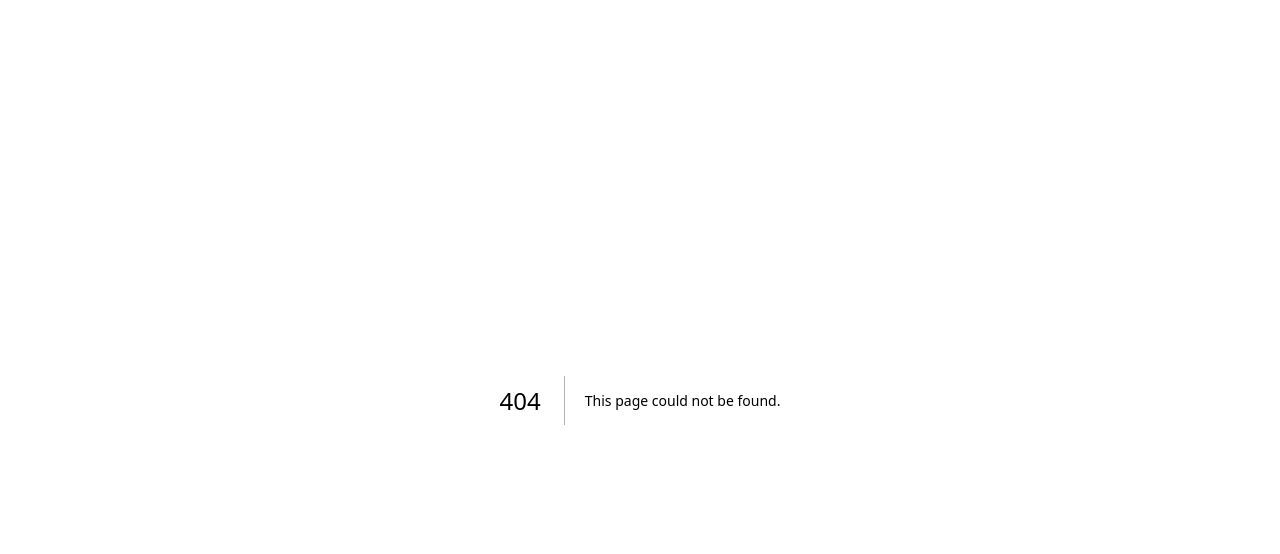
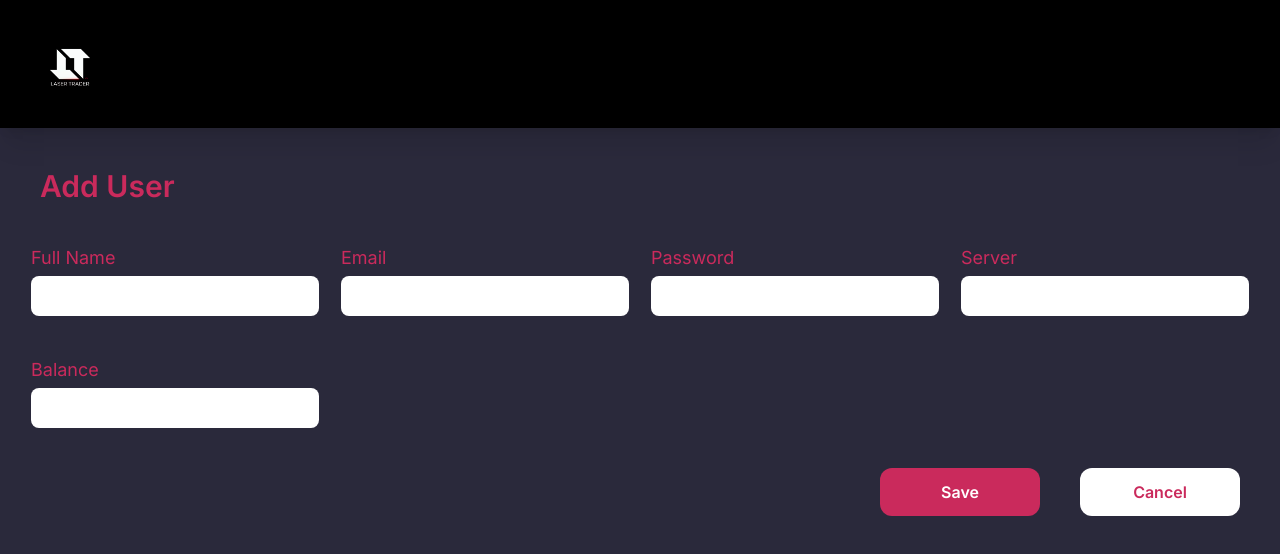
Before and after one commit to uzairusman1425/trading-app, a Next.js app: page /admin/add-user in a window 1280 px wide. Before the commit this address had no page. Shown: the top 554 px of the page. Built offline with nearby package versions, Linux system fonts and the light colour scheme.

Commit message:
Admin add user page designed...

```diff
--- /dev/null
+++ b/src/app/admin/add-user/page.js
@@ -0,0 +1,71 @@
+"use client"
+
+import { useRouter } from "next/navigation"
+import Image from "next/image"
+
+export default function AddUser() {
+	const router = useRouter()
+
+	return (
+		<div className="h-screen w-screen bg-primary flex flex-col">
+			<div className="h-32 w-full bg-black shadow-xl gap-10 px-5 flex items-center">
+				<Image src={"/logo.webp"} alt="logo" height={100} width={100} />
+			</div>
+			<div className="flex-1 flex flex-col gap-10 p-10">
+				<p className="text-3xl font-semibold text-secondary">
+					Add User
+				</p>
+				<div className="w-full grid grid-cols-4 place-items-center gap-10">
+					<div className="flex flex-col gap-1">
+						<p className="text-secondary text-lg">Full Name</p>
+						<input
+							className="h-10 w-72 rounded-lg px-3"
+							type="text"
+						/>
+					</div>
+					<div className="flex flex-col gap-1">
+						<p className="text-secondary text-lg">Email</p>
+						<input
+							className="h-10 w-72 rounded-lg px-3"
+							type="text"
+						/>
+					</div>
+					<div className="flex flex-col gap-1">
+						<p className="text-secondary text-lg">Password</p>
+						<input
+							className="h-10 w-72 rounded-lg px-3"
+							type="text"
+						/>
+					</div>
+					<div className="flex flex-col gap-1">
+						<p className="text-secondary text-lg">Server</p>
+						<input
+							className="h-10 w-72 rounded-lg px-3"
+							type="text"
+						/>
+					</div>
+					<div className="flex flex-col gap-1">
+						<p className="text-secondary text-lg">Balance</p>
+						<input
+							className="h-10 w-72 rounded-lg px-3"
+							type="number"
+						/>
+					</div>
+				</div>
+				<div className="flex flex-row items-center justify-end gap-10 w-full">
+					<button className="h-12 w-40 flex items-center justify-center rounded-xl bg-secondary text-white font-semibold">
+						Save
+					</button>
+					<button
+						className="h-12 w-40 flex items-center justify-center rounded-xl bg-white text-secondary font-semibold"
+						onClick={() => {
+							router?.back()
+						}}
+					>
+						Cancel
+					</button>
+				</div>
+			</div>
+		</div>
+	)
+}
--- a/src/app/admin/home/page.js
+++ b/src/app/admin/home/page.js
@@ -380,9 +380,14 @@ export default function Home() {
 				<Image src={"/logo.webp"} alt="logo" height={100} width={100} />
 			</div>
 			<div className="flex-1 flex flex-col gap-5 p-10">
-				<p className="text-3xl font-semibold text-secondary">
-					All Users
-				</p>
+				<div className="flex flex-row items-center justify-between w-full">
+					<p className="text-3xl font-semibold text-secondary">
+						All Users
+					</p>
+					<button className="h-12 w-40 flex items-center justify-center rounded-xl bg-secondary text-white font-semibold" onClick={() => {router?.push("/admin/add-user")}}>
+						Add
+					</button>
+				</div>
 				<div className="max-h-[70vh] flex-1 flex flex-col gap-5 border border-secondary rounded-xl py-5">
 					<div className="w-full flex flex-row items-center justify-evenly">
 						<p className="text-white text-lg font-semibold text-center w-[15%]">
```
